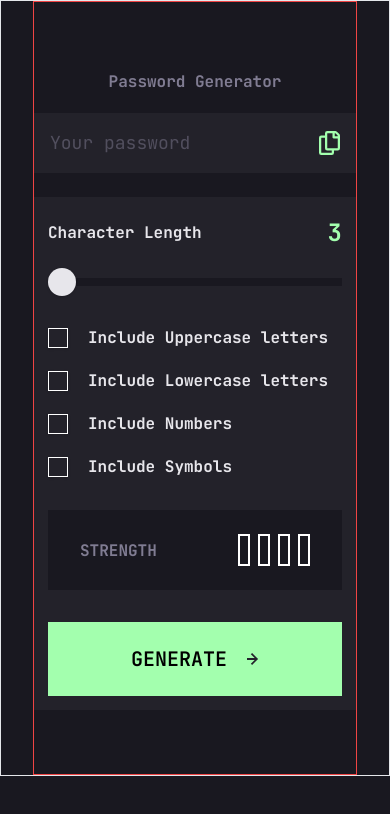
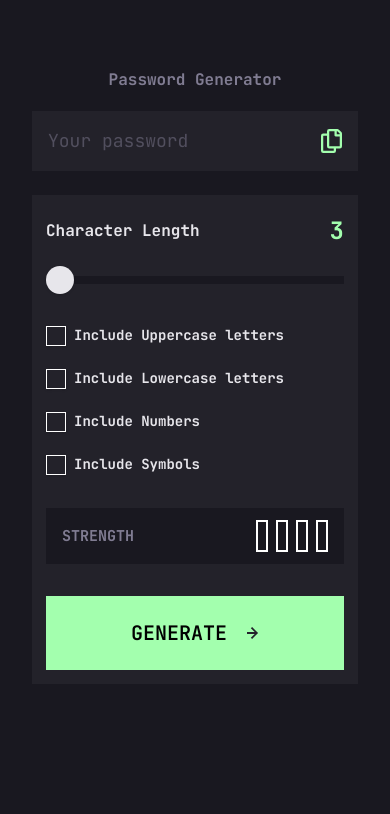
Before and after one commit to Mriganka5137/password-generator, a Next.js app: page / in a window 390 px wide. Shown: the top 814 px of the page. Built offline with nearby package versions, Linux system fonts and the light colour scheme.

Commit message:
Remove unnecessary borders and adjust styling in globals.css and page.tsx

```diff
--- a/app/globals.css
+++ b/app/globals.css
@@ -18,7 +18,7 @@
     @apply p-0 m-0 box-border;
   }
   body {
-    @apply bg-very-dark-grey container mx-auto border font-jetbrains;
+    @apply bg-very-dark-grey container mx-auto  font-jetbrains;
   }
 }
 
--- a/app/page.tsx
+++ b/app/page.tsx
@@ -82,12 +82,10 @@ export default function Home() {
   }, [options]);
 
   return (
-    <main className="w-full  border border-red-500 md:pt-36 pt-16 pb-16">
-      {/* Password Generator */}
+    <main className="w-full  md:pt-36 pt-16 pb-16">
       <div className=" max-w-[540px]   mx-auto text-center">
         <h3 className="text-brand-grey">Password Generator</h3>
 
-        {/* Copy Password */}
         <div className=" flex justify-between px-8 py-5 items-center bg-dark-grey mt-8 max-md:mt-4 max-md:px-4 max-md:py-4 ">
           {password ? (
             <h2 ref={passwordRef}>{password}</h2>
@@ -105,15 +103,11 @@ export default function Home() {
           />
         </div>
 
-        {/* Password Settings */}
-
         <div className=" bg-dark-grey flex flex-col w-full mt-6 p-8 max-md:p-3.5 ">
-          {/* Label and length */}
           <div className="flex justify-between items-center ">
             <p className="text-almost-white">Character Length</p>
             <h2 className="text-neon-green">{length}</h2>
           </div>
-          {/* Range */}
           <Slider
             min={3}
             max={20}
@@ -121,13 +115,11 @@ export default function Home() {
             onValueChange={handleValueChange}
             className="mt-6"
           />
-          {/* Checkboxes */}
           <CheckboxList
             options={options}
             handleCheckboxChange={handleCheckboxChange}
           />
 
-          {/* Strength */}
           <Strength strength={strength} />
           <GenerateButton generatePassword={generatePassword} />
         </div>
--- a/components/shared/CheckboxList.tsx
+++ b/components/shared/CheckboxList.tsx
@@ -23,14 +23,14 @@ export const CheckboxList = ({
   return (
     <div className="mt-10 space-y-5">
       {checkboxData.map(({ id, label }) => (
-        <div key={id} className="flex gap-5 items-center">
+        <div key={id} className="flex gap-5 items-center max-md:gap-2">
           <Checkbox
             id={id}
             checked={options[id as OptionKeys]}
             onCheckedChange={() => handleCheckboxChange(id)}
           />
           <label htmlFor={id}>
-            <p>{label}</p>
+            <p className="max-md:text-[14px]">{label}</p>
           </label>
         </div>
       ))}
--- a/components/shared/Strength.tsx
+++ b/components/shared/Strength.tsx
@@ -18,8 +18,8 @@ const strengthMap: { [key: number]: string } = {
 
 const Strength = ({ strength }: Props) => {
   return (
-    <div className="w-full bg-very-dark-grey px-8 py-6 flex justify-between mt-8 items-center">
-      <p className=" text-brand-grey">STRENGTH</p>
+    <div className="w-full bg-very-dark-grey px-8 py-6 flex justify-between mt-8 items-center max-md:py-3 max-md:px-4">
+      <p className=" text-brand-grey max-md:text-[15px]">STRENGTH</p>
       <div className=" flex justify-between gap-3 items-center">
         <h3 className=" uppercase">{strengthMap[strength]}</h3>
         <div className=" flex justify-between gap-2 items-center">
```
